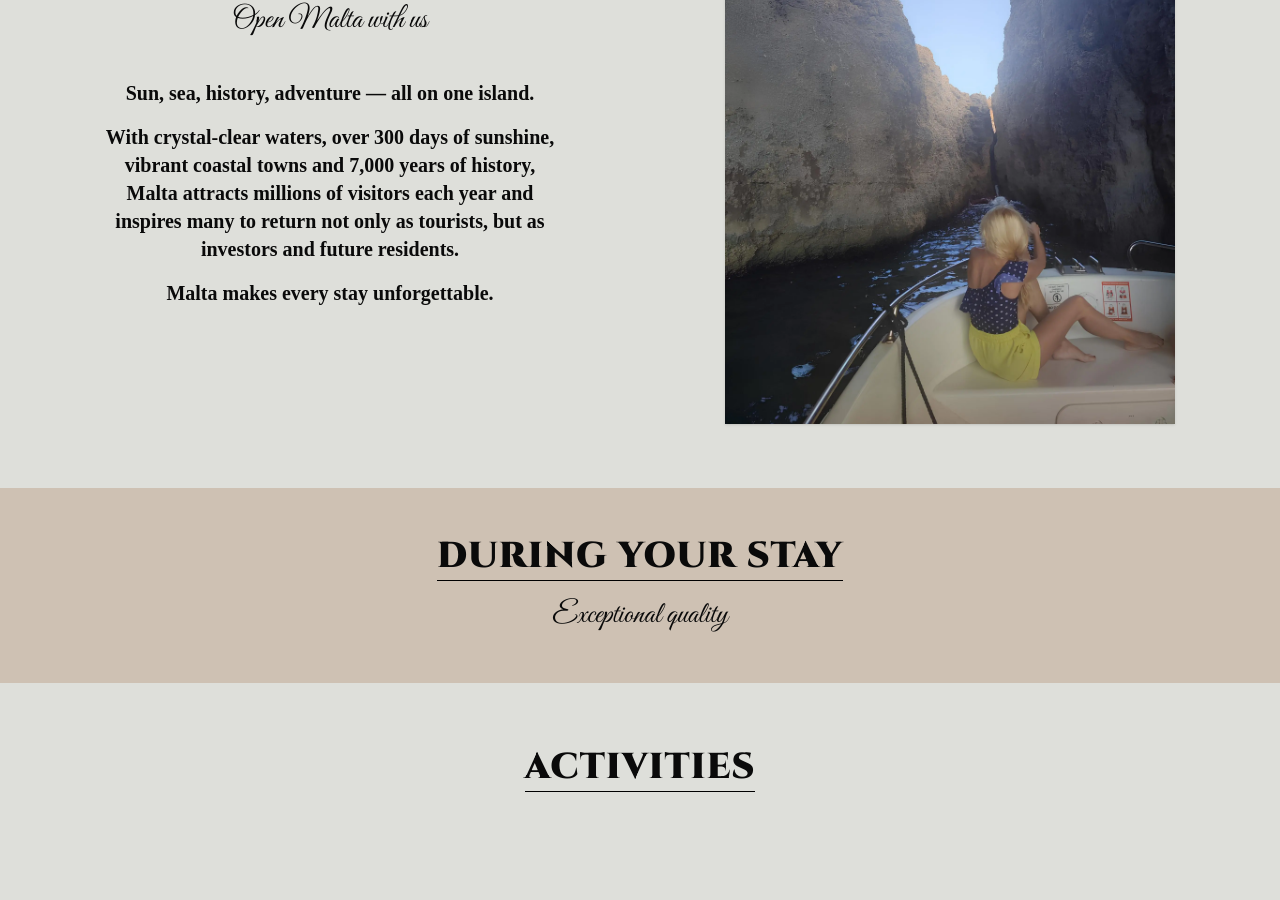
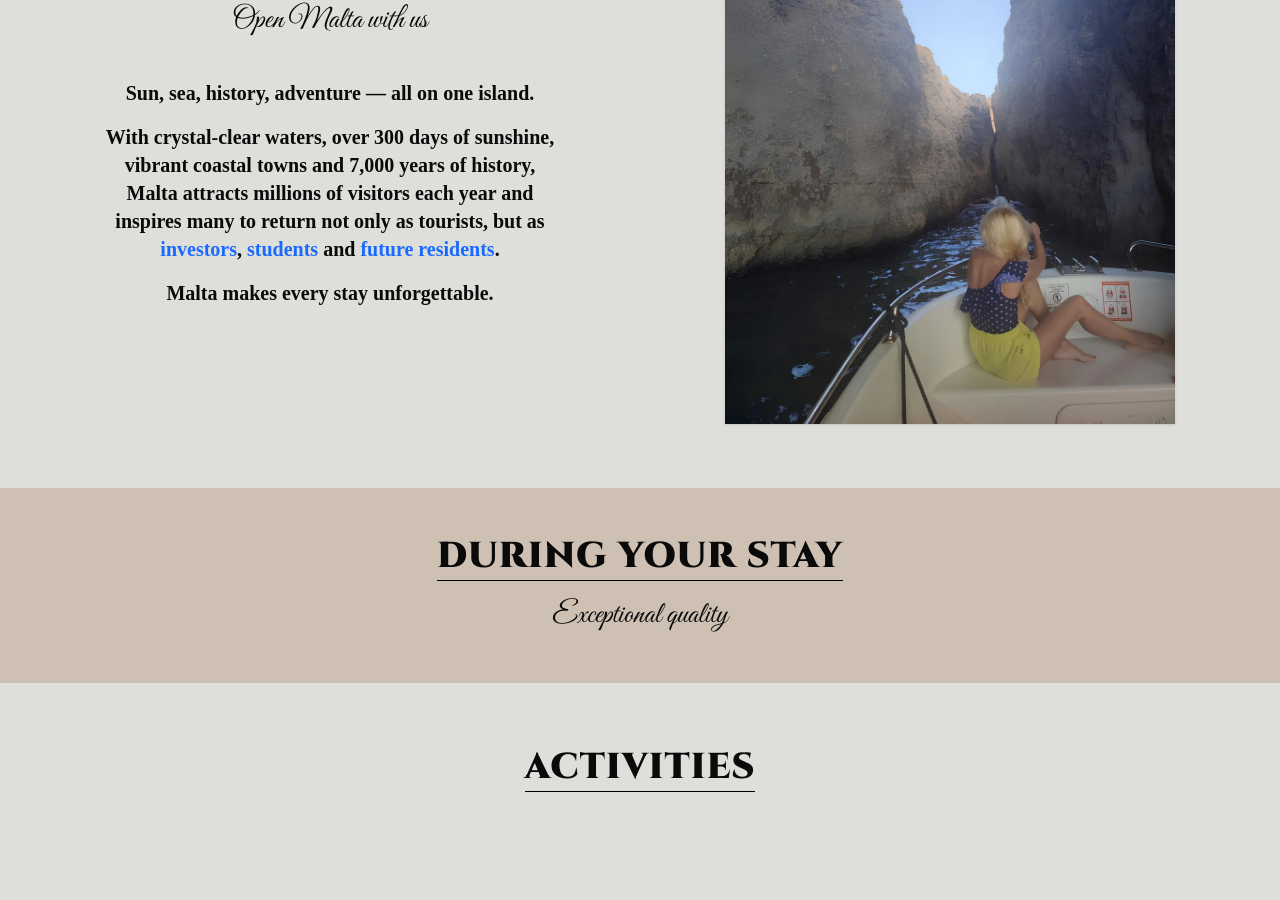
Before and after one commit to nuki1048/express-nest-test, a Next.js app in the folder frontend/: page /activities in a window 1280 px wide. Shown: the part 920-1820 px from the top of the page. Built offline with nearby package versions, Linux system fonts and the light colour scheme; no server answers; a web font is replaced by a local one.

Commit message:
feat: add links to into section

```diff
--- a/frontend/components/shared/sections/intro-section.tsx
+++ b/frontend/components/shared/sections/intro-section.tsx
@@ -2,6 +2,8 @@ import React from 'react'
 import { cn } from '@/lib/utils'
 import Image from 'next/image'
 import { useTranslations } from 'next-intl'
+import Link from 'next/link'
+import { DASHBOARD_PAGES } from '@/config/pages-url.config'
 
 interface Props {
 	className?: string
@@ -37,8 +39,24 @@ export const IntroSection: React.FC<Props> = ({ className }) => {
 						<p className="font-bold text-center">
 							{t('description.highlight')}
 						</p>
-						<p className="text-center">
-							{t('description.mainText')}
+						<p className='text-center'>
+							{t.rich('description.mainText', {
+								investorsLink: (chunks) => (
+									<Link href={DASHBOARD_PAGES.YOUR_FUTURE_HOME} className="inline text-secondary hover:underline font-bold">
+										{chunks}
+									</Link>
+								),
+								studentsLink: (chunks) => (
+									<Link href={DASHBOARD_PAGES.STUDYING_IN_MALTA} className="inline text-secondary hover:underline font-bold">
+										{chunks}
+									</Link>
+								),
+								residentsLink: (chunks) => (
+									<Link href={DASHBOARD_PAGES.RESIDENCE} className="inline text-secondary hover:underline font-bold">
+										{chunks}
+									</Link>
+								),
+							})}
 						</p>
 						<p className="text-center">
 							{t('description.footer')}
--- a/frontend/messages/en.json
+++ b/frontend/messages/en.json
@@ -26,7 +26,7 @@
 		"subtitle": "Open Malta with us",
 		"description": {
 			"highlight": "Sun, sea, history, adventure — all on one island.",
-			"mainText": "With crystal-clear waters, over 300 days of sunshine, vibrant coastal towns and 7,000 years of history, Malta attracts millions of visitors each year and inspires many to return not only as tourists, but as investors and future residents.",
+			"mainText": "With crystal-clear waters, over 300 days of sunshine, vibrant coastal towns and 7,000 years of history, Malta attracts millions of visitors each year and inspires many to return not only as tourists, but as <investorsLink>investors</investorsLink>, <studentsLink>students</studentsLink> and <residentsLink>future residents</residentsLink>.",
 			"footer": "Malta makes every stay unforgettable."
 		}
 	},
--- a/frontend/messages/it.json
+++ b/frontend/messages/it.json
@@ -26,7 +26,7 @@
 		"subtitle": "Scopri Malta con noi",
 		"description": {
 			"highlight": "Sole, mare, storia, avventura — tutto su un'unica isola.",
-			"mainText": "Con acque cristalline, oltre 300 giorni di sole all'anno, vivaci città costiere e 7.000 anni di storia, Malta attira milioni di visitatori ogni anno e spinge molti a tornare non solo come turisti, ma anche come investitori e futuri residenti.",
+			"mainText": "Con acque cristalline, oltre 300 giorni di sole all'anno, vivaci città costiere e 7.000 anni di storia, Malta attira milioni di visitatori ogni anno e spinge molti a tornare non solo come turisti, ma come <investorsLink>investitori</investorsLink>, <studentsLink>studenti</studentsLink> e <residentsLink>futuri residenti</residentsLink>.",
 			"footer": "Malta rende ogni soggiorno indimenticabile."
 		}
 	},
--- a/frontend/messages/ru.json
+++ b/frontend/messages/ru.json
@@ -26,7 +26,7 @@
 		"subtitle": "Откройте Мальту вместе с нами",
 		"description": {
 			"highlight": "Солнце, море, история, приключения — все на одном острове.",
-			"mainText": "Благодаря кристально чистой воде, более чем 300 солнечным дням в году, оживленным прибрежным городкам и 7000-летней истории, Мальта ежегодно привлекает миллионы туристов и вдохновляет многих вернуться сюда не только в качестве туристов, но и в качестве инвесторов и будущих жителей.",
+			"mainText": "Благодаря кристально чистой воде, более чем 300 солнечным дням в году, оживленным прибрежным городкам и 7000-летней истории, Мальта ежегодно привлекает миллионы туристов и вдохновляет многих вернуться сюда не только в качестве туристов, но и в качестве <investorsLink>инвесторов</investorsLink>, <studentsLink>студентов</studentsLink> и <residentsLink>будущих жителей</residentsLink>.",
 			"footer": "Мальта делает каждое пребывание незабываемым."
 		}
 	},
```
